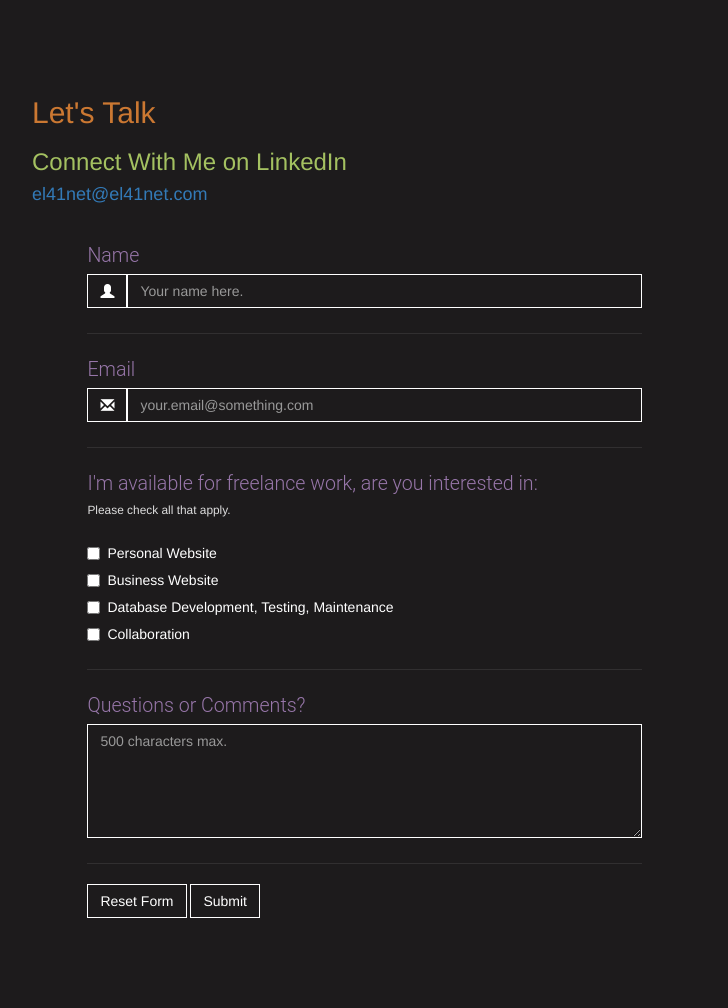
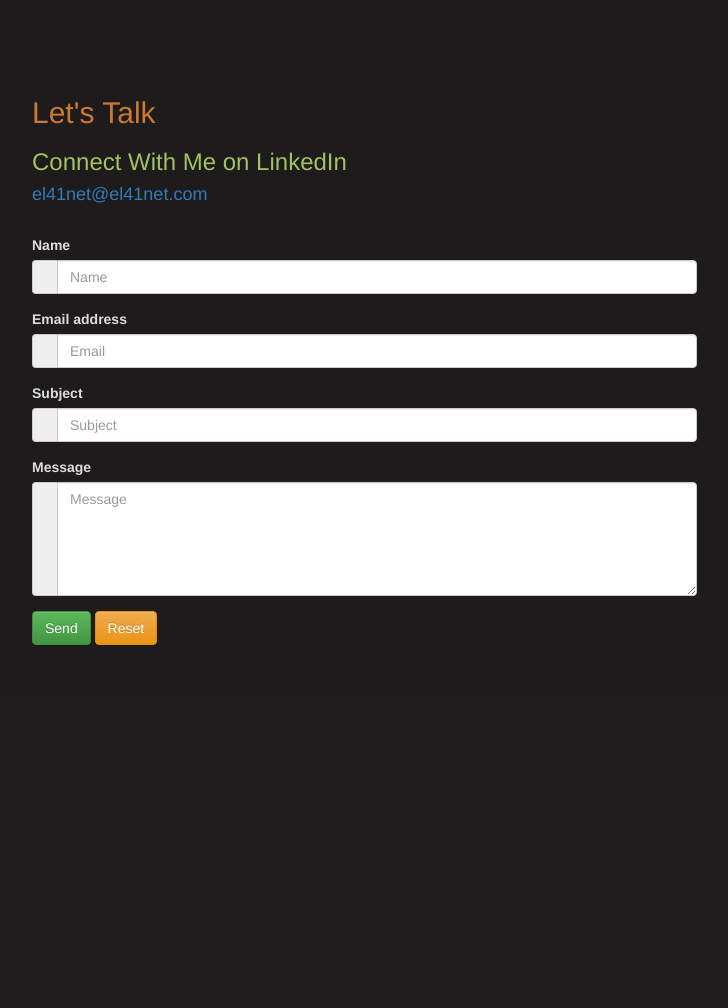
Before and after one commit to elainethomas/el41net, a PHP site: page / in a window 1280 px wide. Shown: the part 3551-4559 px from the top of the page, without its empty margins (38-766 px from the left). After the commit the page ends 4196 px from the top, so only its background shows below. Run offline with PHP 8.4, Linux system fonts and the light colour scheme; grey boxes labelled with a size stand in for pictures from a placeholder-image service; some libraries are stand-ins or nearby versions.

Commit message:
new contact form

```diff
--- a/public_html/index.php
+++ b/public_html/index.php
@@ -270,84 +270,52 @@
 			<!-- Beginning of contact page contact form template from DDCB -->
 
 			<!-- The div class="form-wrap" is the black box containing the form. It's set to a column width of 12 for small screens, and a column width of 6 for medium screens on up -->
-
-
-
-
 			<div class="container">
 				<h2 class="jtron-h2" id="contact">Let's Talk</h2>
-				<a href="http://www.linkedin.com/in/el41net"><h3><span class="jtron-h3">Connect With Me on LinkedIn</span></h3></a>
+				<a href="http://www.linkedin.com/in/el41net"><h3><span class="jtron-h3">Connect With Me on LinkedIn</span>
+					</h3></a>
 				<a href="mailto:el41net@el41net.com"><h4><span class="jtron-h5">el41net@el41net.com</span></h4></a>
-
 				<div class="col-xs-12 col-md-7 form-wrap">
-						<!-- Form is centered within it's container, and is set to 10 be columns wide RELATIVE TO IT'S CONTAINER, and offset to the right by one column. See classes: col-xs-offset-1 & col-xs-10 -->
-						<form method="get" action="php/lib/mailer.php" id="sample-form" class="form-horizontal col-xs-10 col-xs-offset-1">
-
+					<form action="php/lib/mailer.php">
 						<div class="form-group">
-								<!-- Labels for each field are places within a <label> tag. Use the "for" attribute. the class="control-label" is for styling. -->
-								<label for="inputName1" class="control-label">Name</label>
-								<!-- the div class="input-group" contains both the text field and the icon to the left -->
+							<label for="name">Name</label>
 							<div class="input-group">
-									<!-- this div and span contains the glyphicon to the left. aria-hidden is so that screen readers don't read this element -->
 								<div class="input-group-addon">
-										<span class="glyphicon glyphicon-user" aria-hidden="true"></span>
+									<i class="fa fa-user" aria-hidden="true"></i>
 								</div>
-									<!-- text field input. pay attention to the id, placeholder text, type, and placeholder attributes -->
-									<input type="text" class="form-control" id="textName1" placeholder="Your name here."
-											 maxlength="150"/>
+								<input type="text" class="form-control" id="name" name="name" placeholder="Name">
 							</div>
 						</div>
-
 						<div class="form-group">
-								<label for="email1" class="control-label">Email</label>
+							<label for="email">Email address</label>
 							<div class="input-group">
 								<div class="input-group-addon">
-										<span class="glyphicon glyphicon-envelope" aria-hidden="true"></span>
+									<i class="fa fa-envelope" aria-hidden="true"></i>
 								</div>
-									<input type="email" id="email1" class="form-control" maxlength="150"
-											 placeholder="your.email@something.com"/>
+								<input type="email" class="form-control" id="email" name="email" placeholder="Email">
 							</div>
 						</div>
-
 						<div class="form-group">
-								<label class="control-label">I'm available for freelance work, are you interested in:</label>
-								<!-- use div class="help-block" to explain the form content -->
-								<div class="help-block">Please check all that apply.</div>
-								<div class="checkbox">
-									<label class="checkbox">
-										<!-- name value contains square brackets which makes it easy to create an array on the back end in php -->
-										<input id="chkFavoritesKittens" name="chkFavorites[]" type="checkbox" value="Kittens"/>Personal
-										Website
-									</label>
-									<label class="checkbox">
-										<input id="chkFavoritesRainbows" name="chkFavorites[]" type="checkbox" value="Rainbows"/>Business
-										Website
-									</label>
-									<label class="checkbox">
-										<input id="chkFavoritesPuppies" name="chkFavorites[]" type="checkbox" value="Puppies"/>Database
-										Development, Testing, Maintenance
-									</label>
-									<label class="checkbox">
-										<input id="chkFavoritesUnicorns" name="chkFavorites[]" type="checkbox" value="Unicorns"/>Collaboration
-									</label>
-									<!--								<label class="checkbox">-->
-									<!--									<input id="chkFavoritesCthulhu" name="chkFavorites[]" type="checkbox" value="Cthulhu"/>Cthulhu-->
-									<!--								</label>-->
+							<label for="subject">Subject</label>
+							<div class="input-group">
+								<div class="input-group-addon">
+									<i class="fa fa-pencil" aria-hidden="true"></i>
+								</div>
+								<input type="text" class="form-control" id="subject" name="subject" placeholder="Subject">
 							</div>
 						</div>
-
-							<!--comment box-->
 						<div class="form-group">
-								<label class="control-label" for="txtareaComments">Questions or Comments?</label>
-						<textarea class="form-control" rows="5" id="txtareaComments" maxlength="500"
-									 placeholder="500 characters max."></textarea>
+							<label for="message">Message</label>
+							<div class="input-group">
+								<div class="input-group-addon">
+									<i class="fa fa-comment" aria-hidden="true"></i>
 								</div>
-
-							<div class="form-group">
-								<!-- the following <a> tag has been styled as a button with class="btn" -->
-								<a id="reset-form" class="btn" role="button">Reset Form</a>
-								<button type="submit" class="btn">Submit</button>
+								<textarea class="form-control" rows="5" id="message" name="message"
+											 placeholder="Message"></textarea>
 							</div>
+						</div>
+						<button class="btn btn-success" type="submit"><i class="fa fa-paper-plane"></i> Send</button>
+						<button class="btn btn-warning" type="reset"><i class="fa fa-ban"></i> Reset</button>
 					</form>
 				</div>
 			</div>
```
Also changed, not shown: public_html/php/lib/mailer.php (+20 -11 lines). Lines whose indentation alone changed are shown as unchanged.
